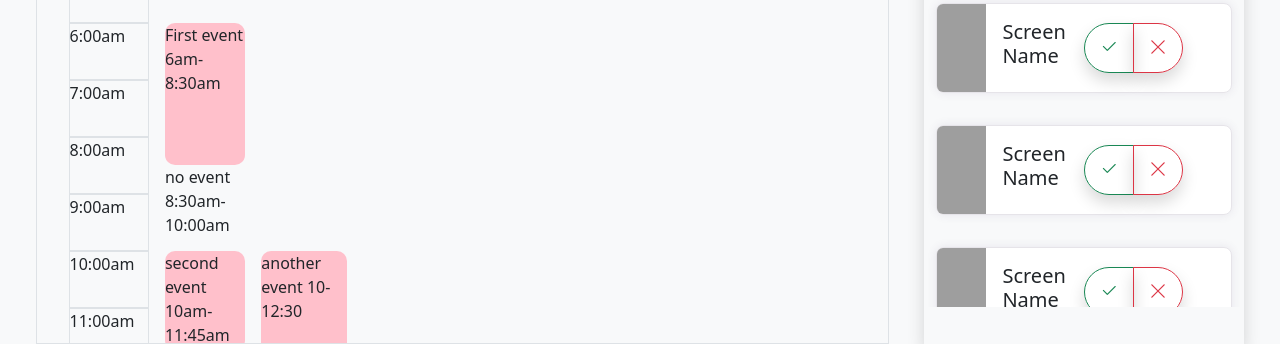
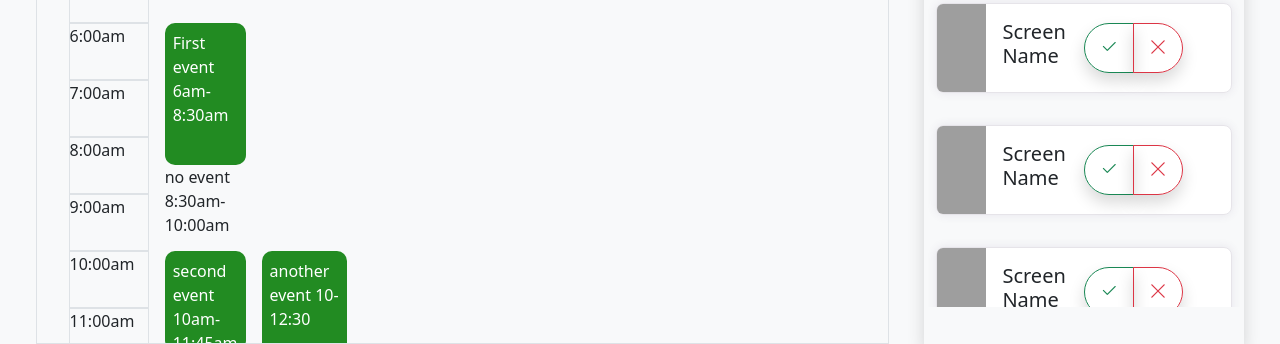
Before and after one commit to phcarlson/pal-cal, a plain HTML site: page myprofile.html in a window 1280 px wide. Shown: the part 512-856 px from the top of the page. Drawn offline with nearby package versions, Linux system fonts and the light colour scheme; grey boxes are pictures that could not be loaded.

Commit message:
Restyle calendar events
Make free time green to show it's available
Add some fancy hover effects just for fun

```diff
--- a/calendar.css
+++ b/calendar.css
@@ -3,14 +3,18 @@ div.calendar-weekday-header {
 }
 
 div.calendar-event {
-    background-color: pink;
+    background-color: forestgreen;
+    transition-property: background-color box-shadow transform;
+    transition: 0.3s;
+    color: white;
+    padding: 0.5em;
     border-radius: 10px;
 }
 
 div.calendar-event:hover {
-    background-color: rgb(255, 107, 132);
-    transition-property: background-color;
-    transition: 0.3s
+    background-color: rgb(41, 169, 41);
+    transform: scale(1.01) ;
+    box-shadow: 7px 5px 5px rgba(0, 0, 0, 0.171);
 }
 
 div.calendar-no-event {
```
